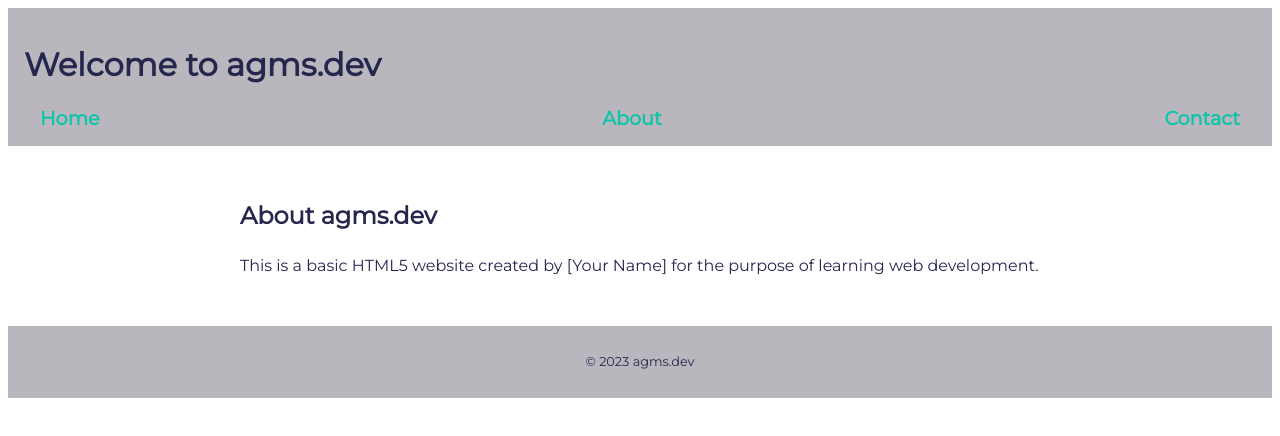
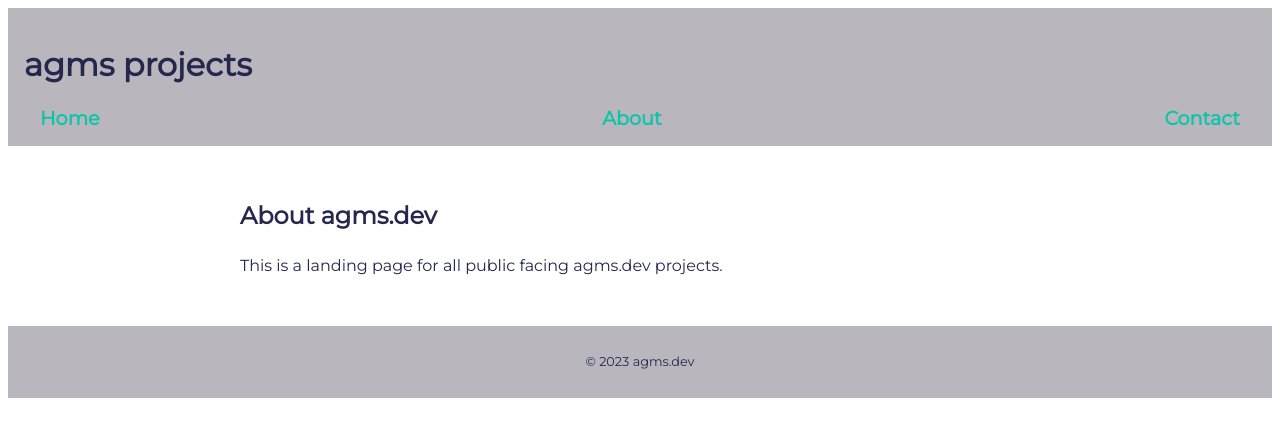
Before and after one commit to agmsdev/agmsdev, a plain HTML site: page index.html in a window 1280 px wide. Drawn offline with Linux system fonts and the light colour scheme.

Commit message:
Update index.html

```diff
--- a/index.html
+++ b/index.html
@@ -82,7 +82,7 @@
 </head>
 <body>
     <header>
-        <h1>Welcome to agms.dev</h1>
+        <h1>agms projects</h1>
         <nav>
             <ul>
                 <li><a href="#">Home</a></li>
@@ -93,7 +93,7 @@
     </header>
     <main>
         <h2>About agms.dev</h2>
-        <p>This is a basic HTML5 website created by [Your Name] for the purpose of learning web development.</p>
+        <p>This is a landing page for all public facing agms.dev projects.</p>
     </main>
     <footer>
         <p>&copy; 2023 agms.dev</p>
```
